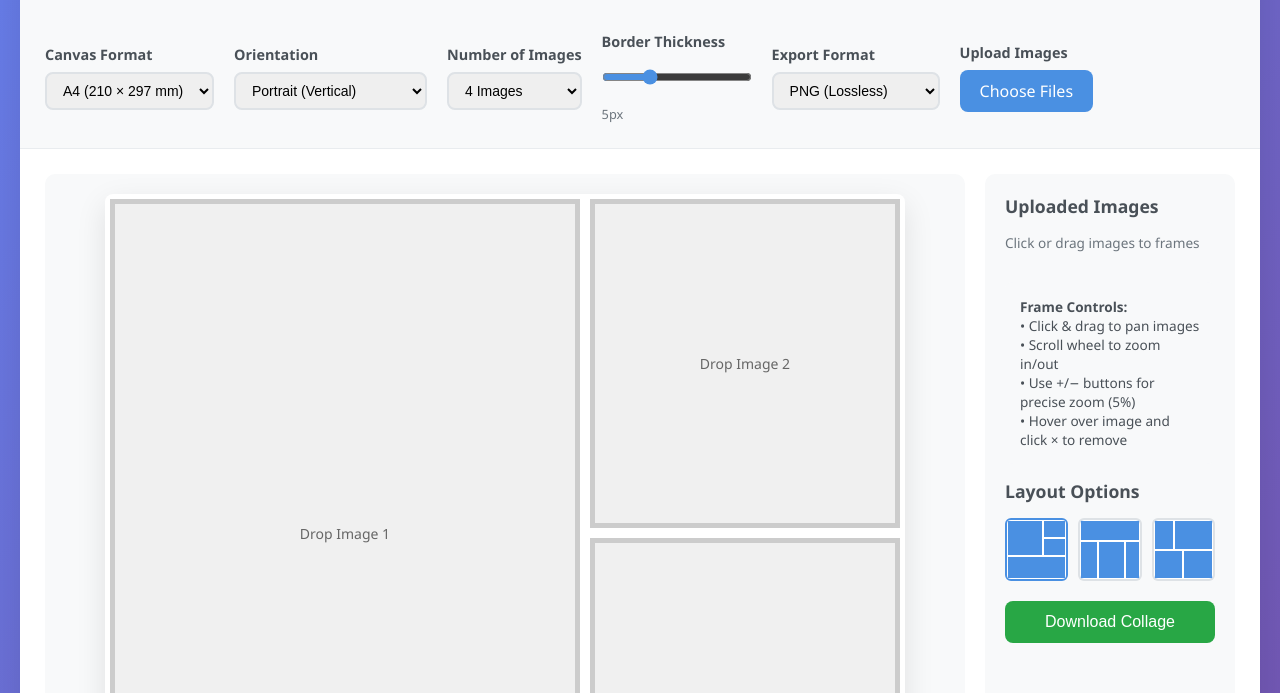
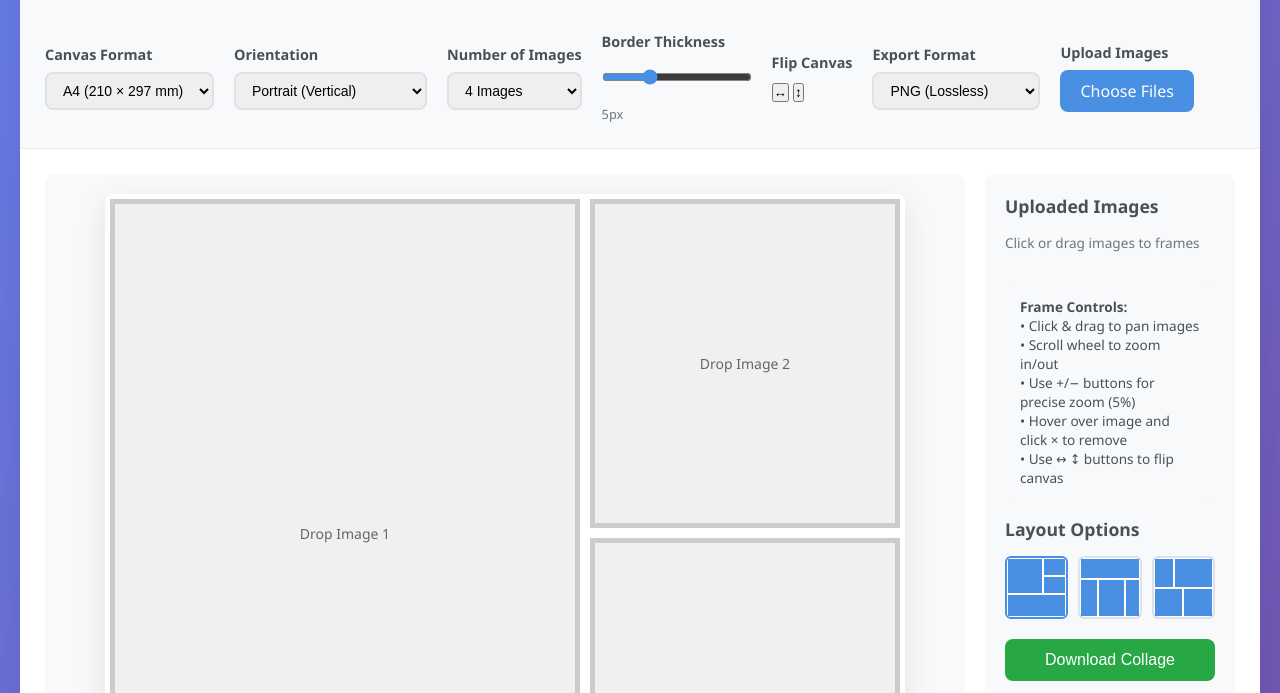
Before and after one commit to h-e-a-d/collage, a plain HTML site: page index.html in a window 1280 px wide. Shown: the part 107-800 px from the top of the page. Drawn offline with nearby package versions, Linux system fonts and the light colour scheme.

Commit message:
Update index.html

```diff
--- a/index.html
+++ b/index.html
@@ -52,6 +52,18 @@
             </div>
 
             <div class="control-group">
+                <label>Flip Canvas</label>
+                <div class="flip-controls">
+                    <button type="button" class="flip-btn" id="flipHorizontal" title="Flip Horizontally">
+                        <span>↔</span>
+                    </button>
+                    <button type="button" class="flip-btn" id="flipVertical" title="Flip Vertically">
+                        <span>↕</span>
+                    </button>
+                </div>
+            </div>
+
+            <div class="control-group">
                 <label for="exportFormat">Export Format</label>
                 <select id="exportFormat">
                     <option value="png">PNG (Lossless)</option>
@@ -84,7 +96,8 @@
                     • Click & drag to pan images<br>
                     • Scroll wheel to zoom in/out<br>
                     • Use +/− buttons for precise zoom (5%)<br>
-                    • Hover over image and click × to remove
+                    • Hover over image and click × to remove<br>
+                    • Use ↔ ↕ buttons to flip canvas
                 </div>
 
                 <h3>Layout Options</h3>
```
